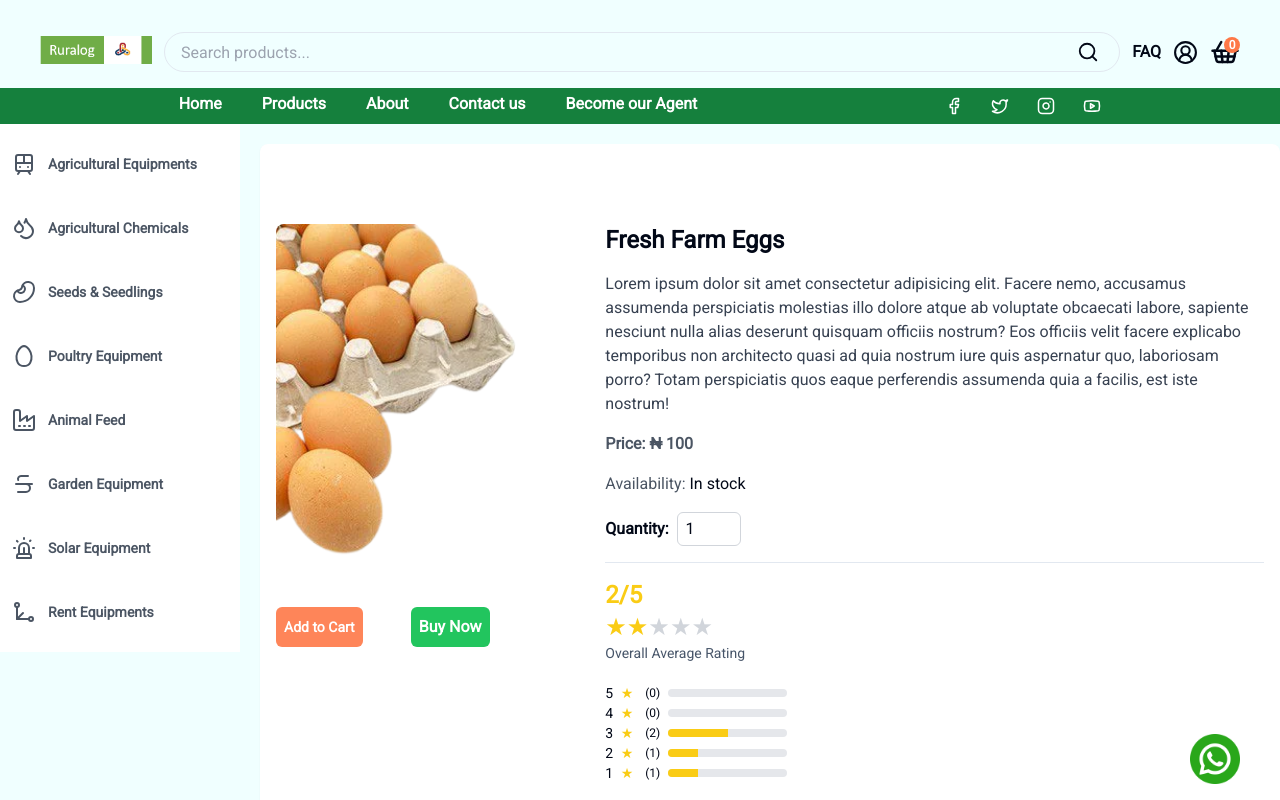
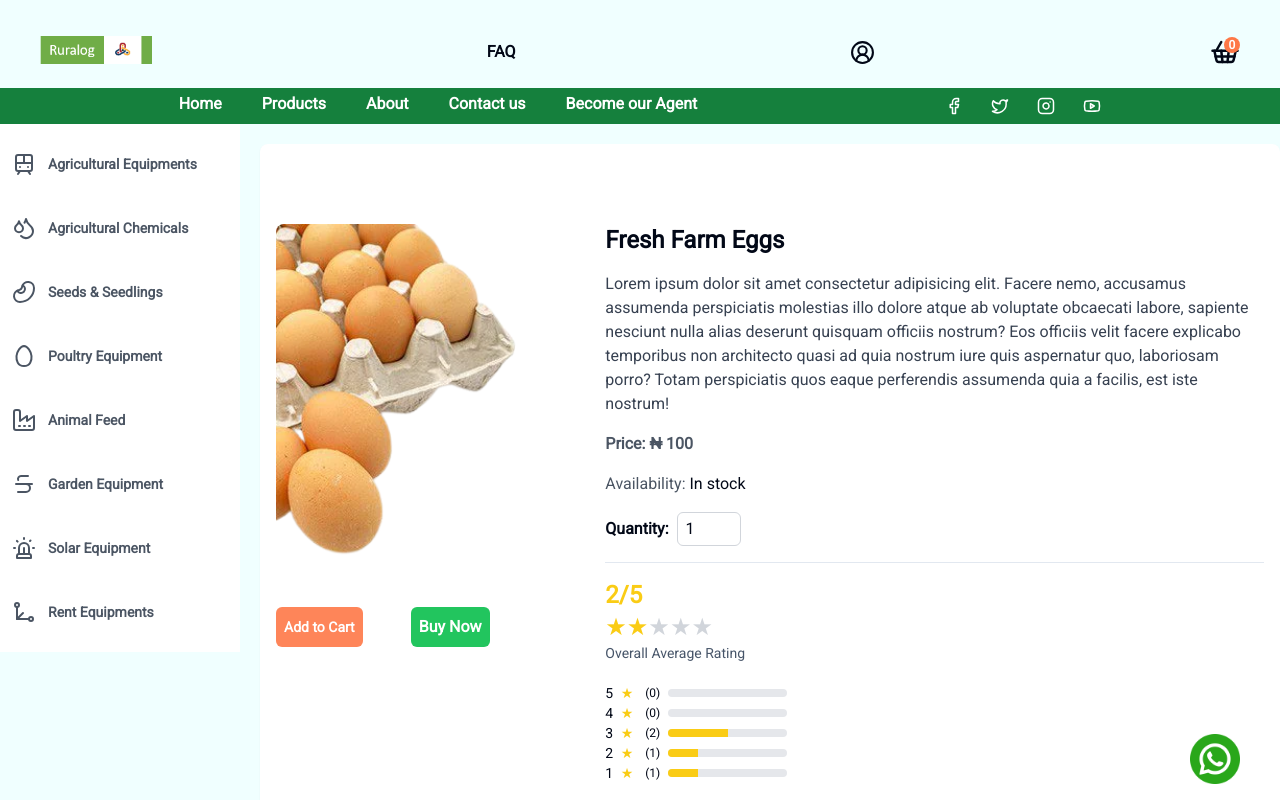
Before and after one commit to chukwudinweze/rural-log, a Next.js app: page /products/1 in a window 1280 px wide. Built offline with nearby package versions, Linux system fonts and the light colour scheme.

Commit message:
fixed search input

```diff
--- a/components/nav/navbar/components/SearchBar.tsx
+++ b/components/nav/navbar/components/SearchBar.tsx
@@ -1,6 +1,5 @@
 "use client";
 
-import { Button } from "@/components/ui/button";
 import { Search } from "lucide-react";
 import { useState } from "react";
 import Dialogue from "../../../Dialogue";
--- a/components/nav/navbar/navbar.tsx
+++ b/components/nav/navbar/navbar.tsx
@@ -4,7 +4,7 @@ import Logo from "@/components/logo";
 import Cart from "./components/cart";
 import FAQ from "./components/faq";
 import LowerNav from "./components/lowerNav";
-import SearchInput from "./components/searchBar";
+// import SearchInput from "./components/searchBar";
 
 const Navbar = () => {
   return (
@@ -13,7 +13,7 @@ const Navbar = () => {
       <div className="flex justify-between items-center gap-1 md:gap-3 pb-4 mx-5 md:mx-10 ">
         <Menu size={25} className="md:hidden" />
         <Logo />
-        <SearchInput />
+        {/* <SearchInput /> */}
         <FAQ />
         <UserCircle2 size={25} />
         <Cart />
```
